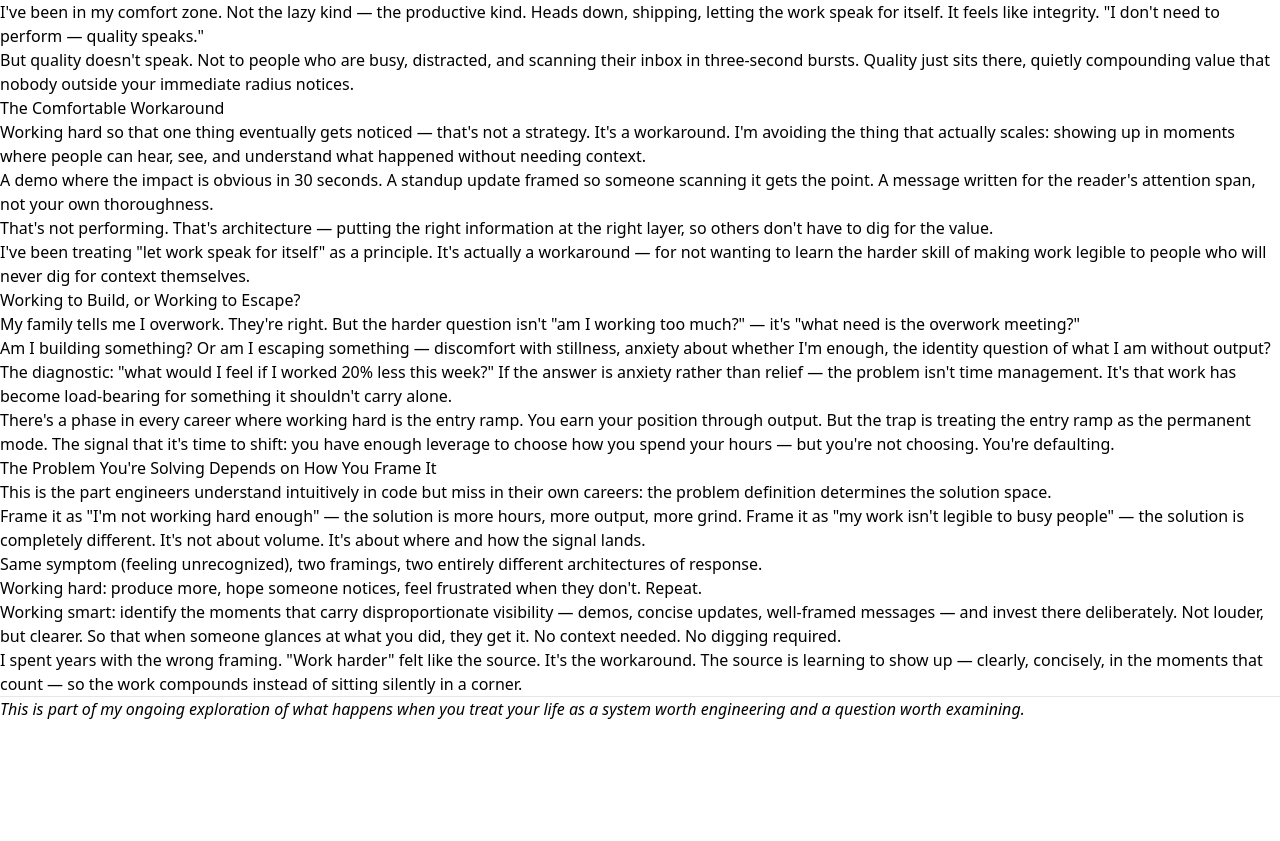
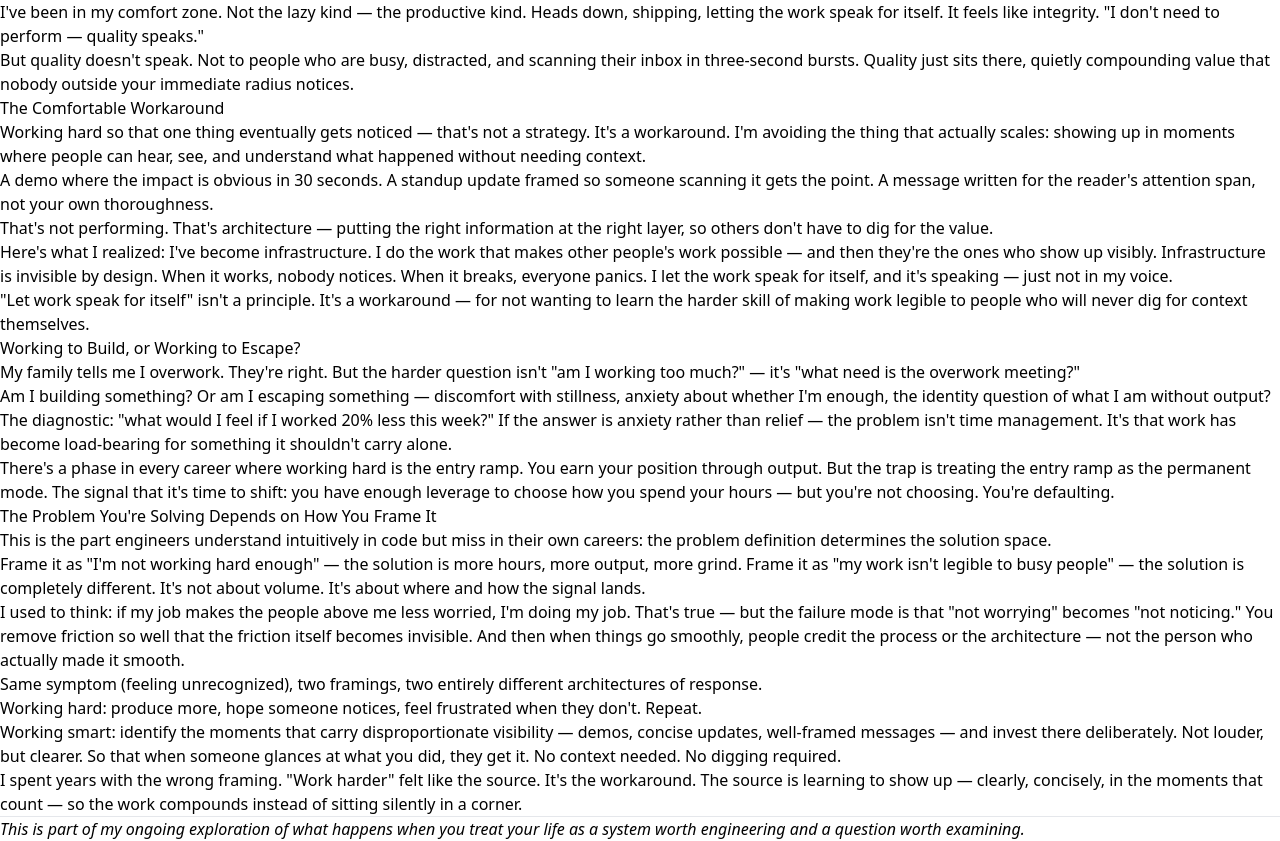
Before and after one commit to xinyun2020/nextra-docs, a Next.js app: page /permanent-notes/the-workaround-and-the-source in a window 1280 px wide. Before the commit the page ends 800 px from the top, so only its background shows below. Built offline with nearby package versions, Linux system fonts and the light colour scheme; no server answers.

Commit message:
feat(notes): add infrastructure metaphor and less-worry trap to weekly blog

```diff
--- a/src/pages/permanent-notes/the-workaround-and-the-source.mdx
+++ b/src/pages/permanent-notes/the-workaround-and-the-source.mdx
@@ -20,7 +20,9 @@ A demo where the impact is obvious in 30 seconds. A standup update framed so som
 
 That's not performing. That's architecture — putting the right information at the right layer, so others don't have to dig for the value.
 
-I've been treating "let work speak for itself" as a principle. It's actually a workaround — for not wanting to learn the harder skill of making work legible to people who will never dig for context themselves.
+Here's what I realized: I've become infrastructure. I do the work that makes other people's work possible — and then they're the ones who show up visibly. Infrastructure is invisible by design. When it works, nobody notices. When it breaks, everyone panics. I let the work speak for itself, and it's speaking — just not in my voice.
+
+"Let work speak for itself" isn't a principle. It's a workaround — for not wanting to learn the harder skill of making work legible to people who will never dig for context themselves.
 
 ## Working to Build, or Working to Escape?
 
@@ -38,6 +40,8 @@ This is the part engineers understand intuitively in code but miss in their own
 
 Frame it as "I'm not working hard enough" — the solution is more hours, more output, more grind. Frame it as "my work isn't legible to busy people" — the solution is completely different. It's not about volume. It's about where and how the signal lands.
 
+I used to think: if my job makes the people above me less worried, I'm doing my job. That's true — but the failure mode is that "not worrying" becomes "not noticing." You remove friction so well that the friction itself becomes invisible. And then when things go smoothly, people credit the process or the architecture — not the person who actually made it smooth.
+
 Same symptom (feeling unrecognized), two framings, two entirely different architectures of response.
 
 Working hard: produce more, hope someone notices, feel frustrated when they don't. Repeat.
```
